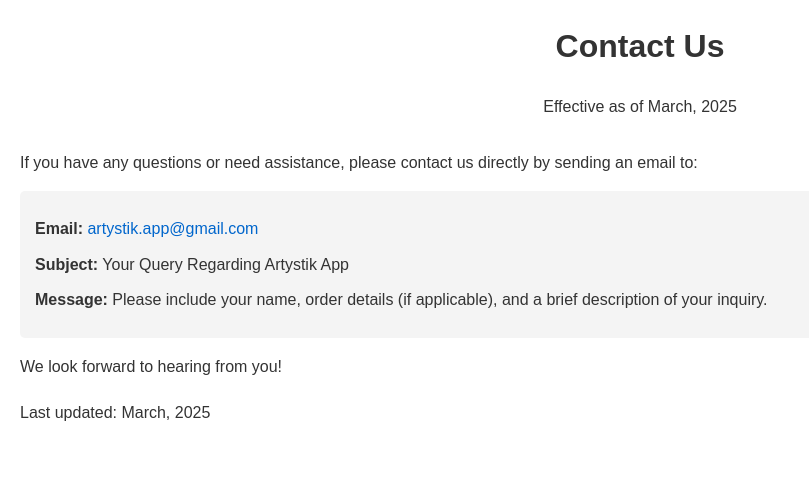
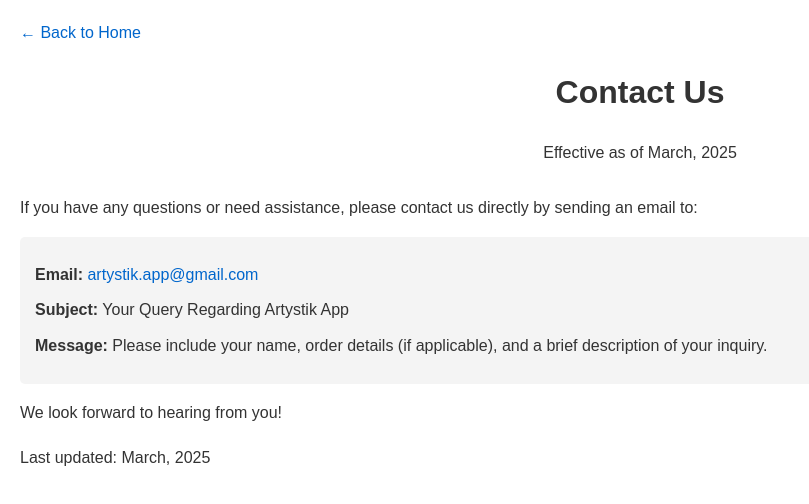
Before and after one commit to artystikapp/dummy, a plain HTML site: page contact.html in a window 1280 px wide. Shown: the whole page, without its empty margins (0-809 px from the left). Drawn offline with Linux system fonts and the light colour scheme.

Commit message:
chore: add home link everywhere

```diff
--- a/contact.html
+++ b/contact.html
@@ -39,6 +39,7 @@
     </style>
   </head>
   <body>
+    <a href="/" style="display: block; margin-bottom: 20px">← Back to Home</a>
     <header>
       <h1>Contact Us</h1>
       <p>Effective as of March, 2025</p>
```
Also changed, not shown: privacy.html (+1 -0 lines), refund.html (+1 -0 lines), shipping.html (+1 -0 lines), terms.html (+1 -0 lines).
